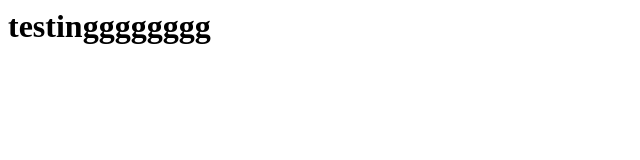
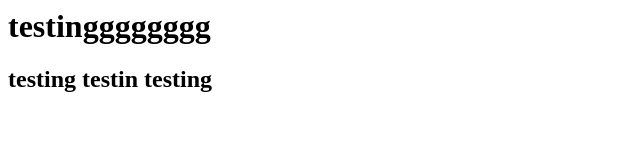
Before and after one commit to Jovahn/razridnor, a plain HTML site: page index.html in a window 1280 px wide. Shown: the whole page, without its empty margins (0-640 px from the left). Drawn offline with Linux system fonts and the light colour scheme.

Commit message:
i think that was literally it

```diff
--- a/index.html
+++ b/index.html
@@ -1,3 +1,4 @@
 <html>
     <h1>testingggggggg</h1>
-</html>
+    <h2>testing testin testing</h2>
+</html
```
